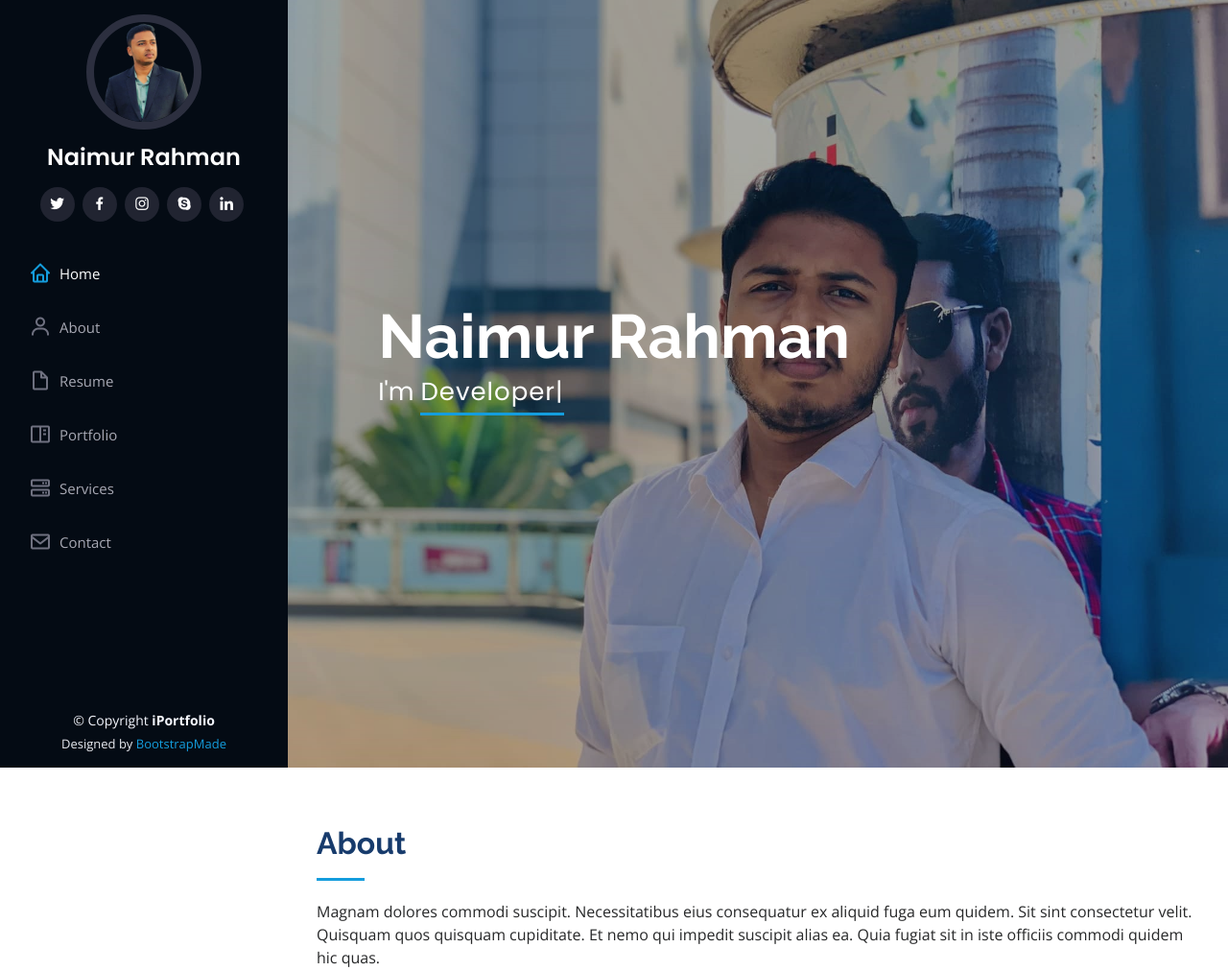
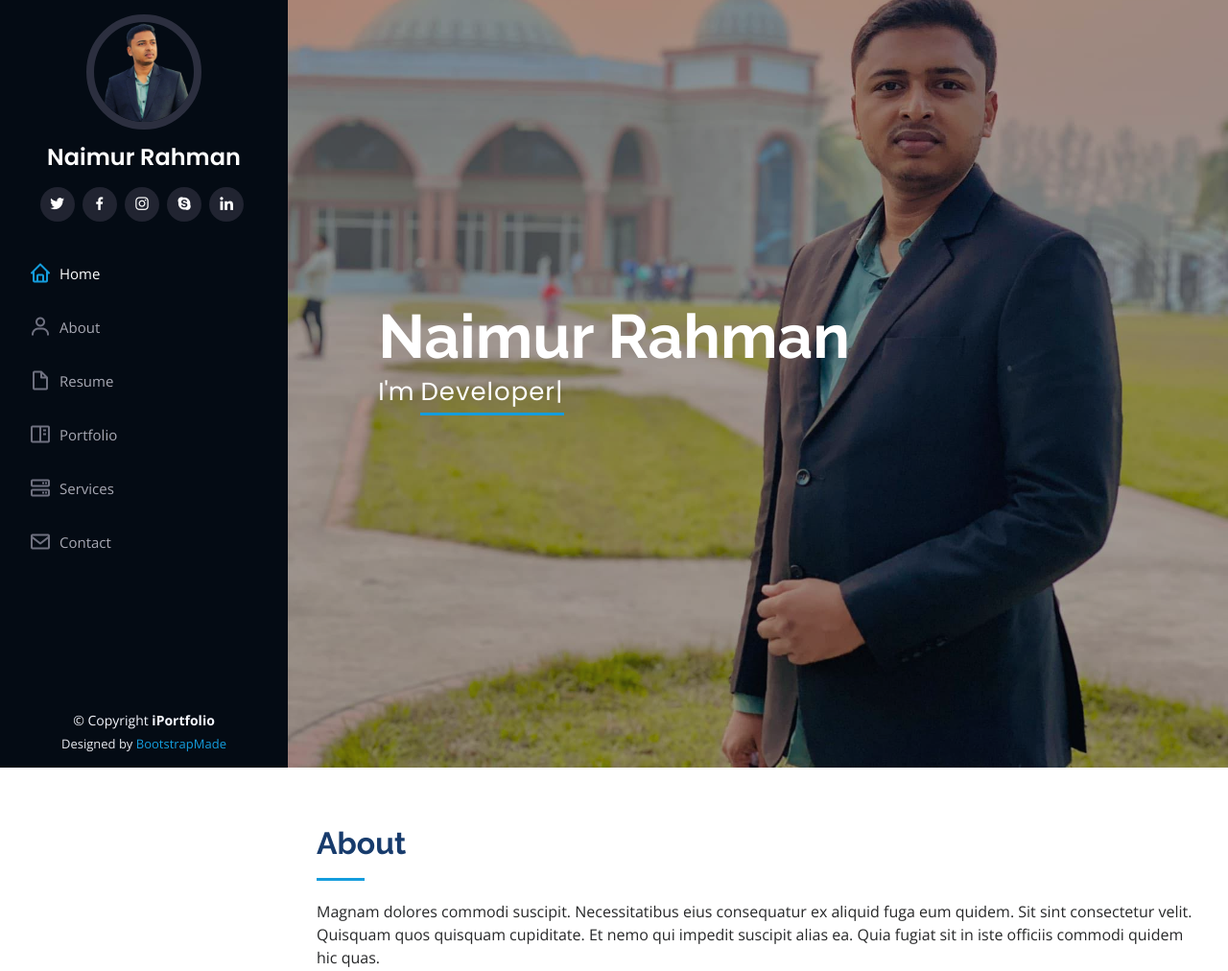
Before and after one commit to developer-naimur-rahman/portfolio1, a PHP site: page / in a window 1280 px wide. Shown: the top 1012 px of the page at 96% size. Run offline with PHP 8.4, Linux system fonts and the light colour scheme.

Commit message:
first commit

```diff
--- a/assets/css/style.css
+++ b/assets/css/style.css
@@ -241,7 +241,7 @@ h6 {
 #hero {
   width: 100%;
   height: 100vh;
-  background: url("../img/emon2.jpg") bottom center;
+  background: url("../img/bg.jpg") bottom center;
   background-size: cover;
 }
 
```
Also changed, not shown: assets/img/bg.jpg (added), assets/img/team.jpg (added).
